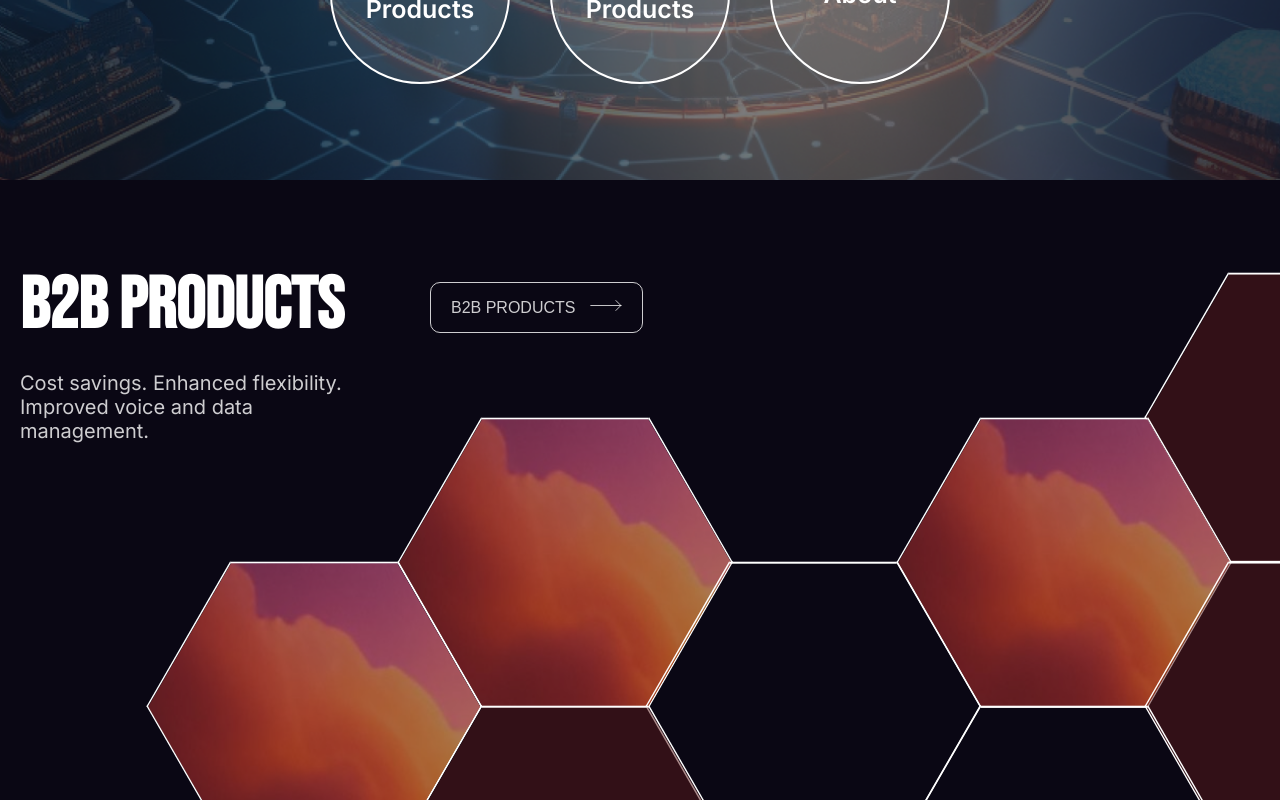
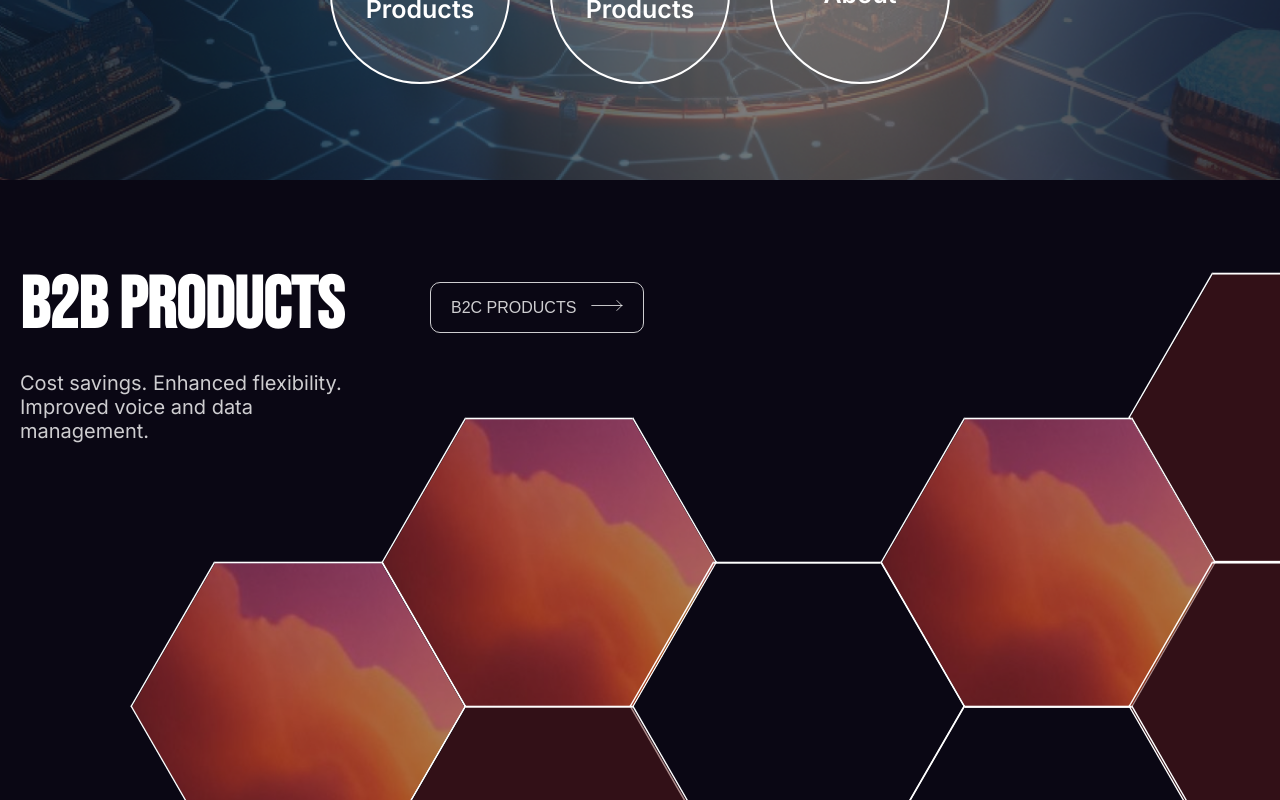
Before and after one commit to olga-evdokimova/sifox-technologies, a Next.js app: page / in a window 1280 px wide. Shown: the part 620-1420 px from the top of the page. Built offline with nearby package versions, Linux system fonts and the light colour scheme.

Commit message:
hexagon adaptive

```diff
--- a/app/components/Hexagon/Hexagon.scss
+++ b/app/components/Hexagon/Hexagon.scss
@@ -11,6 +11,9 @@
         flex-wrap: wrap;
         width: 640px;
         position: absolute;
+        @media (max-width: 992px) {
+            width: 380px;
+        }
         h2 {
             flex: 0 1 360px;
             @media (max-width: 992px) {
@@ -56,8 +59,11 @@
         }
     }
     .left {
-        left: 20px;
+        left: 100px;
         top: 30px;
+        @media (max-width: 1440px) {
+            left: 20px;
+        }
         button {
             margin-left: 50px;
             @media (max-width: 1024px) {
@@ -69,22 +75,20 @@
         }
     }
     .right {
-        right: 370px;
+        right: 100px;
         top: 30px;
         justify-content: end;
-
         @media (max-width: 1440px) {
-            right: 530px;
+            right: 300px;
         }
-
         @media (max-width: 1024px) {
-            right: 930px;
+            right: 1200px;
         }
         @media (max-width: 992px) {
-            right: 0;
+            right: 700px;
         }
-        @media (max-width: 768px){
-                right: 360px;
+        @media (max-width: 768px) {
+            right: 640px;
         }
         svg {
             padding-right: 10px;
@@ -104,21 +108,29 @@
     &__inner {
         float: left;
         overflow-x: auto;
-        width: 3466px;
+        // width: 3466px;
+        width: 3332px;
         height: 940px;
-        padding-left: 13%;
+        padding-left: 273px;
         padding-top: 100px;
         position: relative;
+        @media (max-width: 1440px) {
+            padding-left: 150px;
+
+        }
         @media (max-width: 1024px) {
             padding-left: 0px;
+            height: 1100px;
+            padding-top: 220px;
         }
         @media (max-width: 992px) {
-            width: 2130px;
-            height: 700px;
-            padding-left: 13%;
+            width: 2090px;
+            height: 800px;
+            padding-left: 80px;
         }
-        @media (max-width: 768px){
-            padding-left: 10px;
+        @media (max-width: 768px) {
+            padding-left: 14px;
+            width: 2022px;
         }
     }
     &__row {
--- a/app/components/Hexagon/Hexagon.tsx
+++ b/app/components/Hexagon/Hexagon.tsx
@@ -5,27 +5,31 @@ import Image from "next/image";
 import React, { useRef, useEffect } from "react";
 import Title from "../Title/Title";
 
+
 export default function Hexagon() {
   const hexagonRef = useRef(null);
 
+  const width = window.innerWidth;
+  console.log(width);
 
   function scrollHexagon() {
-      const left = document.querySelector(".left");
+    const block = document.querySelector(".hexagon__inner");
 
     if (hexagonRef.current) {
       let leftValue;
 
       if (window.innerWidth <= 375) {
-        leftValue = 380;
-        const currentTransform = left.style.transform || ""; // Get the current transform value
-        const newTransform = `${currentTransform} translateX(${leftValue}px)`; // Append the new transform value
+        leftValue = 1000;
+      } else if (window.innerWidth <= 992) {
+        leftValue = 1000;
+      } else if (window.innerWidth <= 1024) {
+        leftValue = 1500;
+      } else if (window.innerWidth <= 1440) {
+        leftValue = 1600;
+      } else {
+        leftValue = 2000;
+      }
 
-        left.style.transform = newTransform; // Apply the updated transform value
-      } else if (window.innerWidth <= 768) {
-        leftValue = 1000;
-      } else {
-        leftValue = 1520;
-      }
 
       hexagonRef.current.scrollBy({
         left: leftValue,
@@ -34,15 +38,20 @@ export default function Hexagon() {
     }
   }
   function scrollToStart() {
+
     if (hexagonRef.current) {
       let leftValue;
 
       if (window.innerWidth <= 375) {
-        leftValue = -380;
-      } else if (window.innerWidth <= 768) {
         leftValue = -1000;
+      } else if (window.innerWidth <= 992) {
+        leftValue = -1000;
+      } else if (window.innerWidth <= 1024) {
+        leftValue = -1500;
+      } else if (window.innerWidth <= 1440) {
+        leftValue = -1600;
       } else {
-        leftValue = -1520;
+        leftValue = -2000;
       }
 
       hexagonRef.current.scrollBy({
@@ -57,7 +66,7 @@ export default function Hexagon() {
         <div className="hexagon__nav left">
           <Title>B2B Products</Title>
           <button onClick={scrollHexagon}>
-            B2B <span>PRODUCTS</span>{" "}
+            B2C <span>PRODUCTS</span>{" "}
             <svg
               width="42"
               height="15"
@@ -93,7 +102,7 @@ export default function Hexagon() {
                 stroke-linecap="round"
               />
             </svg>
-            B2C <span>PRODUCTS</span>
+            B2B <span>PRODUCTS</span>
           </button>
           <p>
             Cost savings. Enhanced flexibility. Improved voice and data
@@ -209,6 +218,4 @@ export default function Hexagon() {
       </div>
     </section>
   );
-
-
 }
--- a/app/components/Products/Products.scss
+++ b/app/components/Products/Products.scss
@@ -1,3 +1,5 @@
 .products {
+    display: flex;
+    justify-content: center;
 
 }
```
